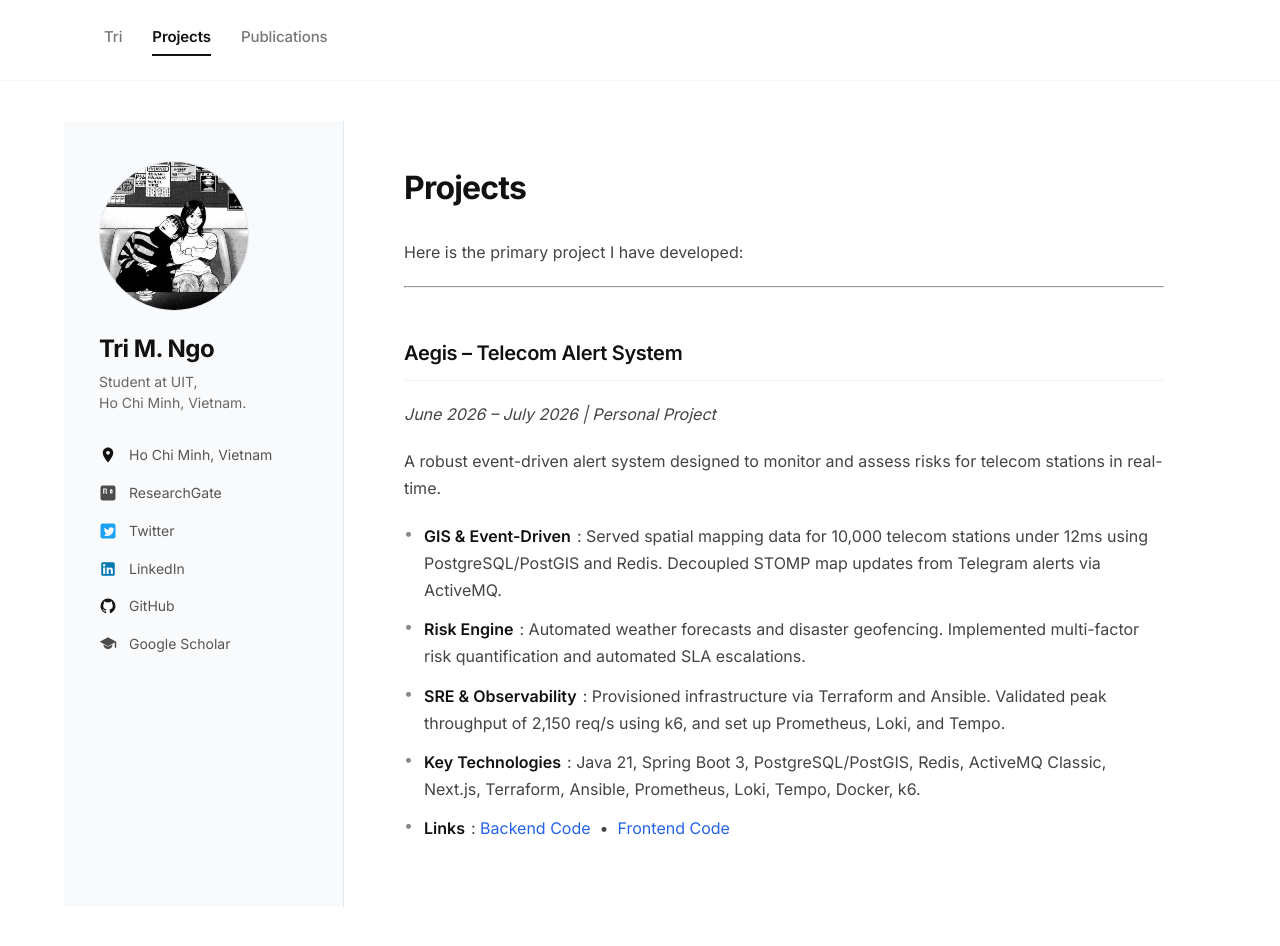
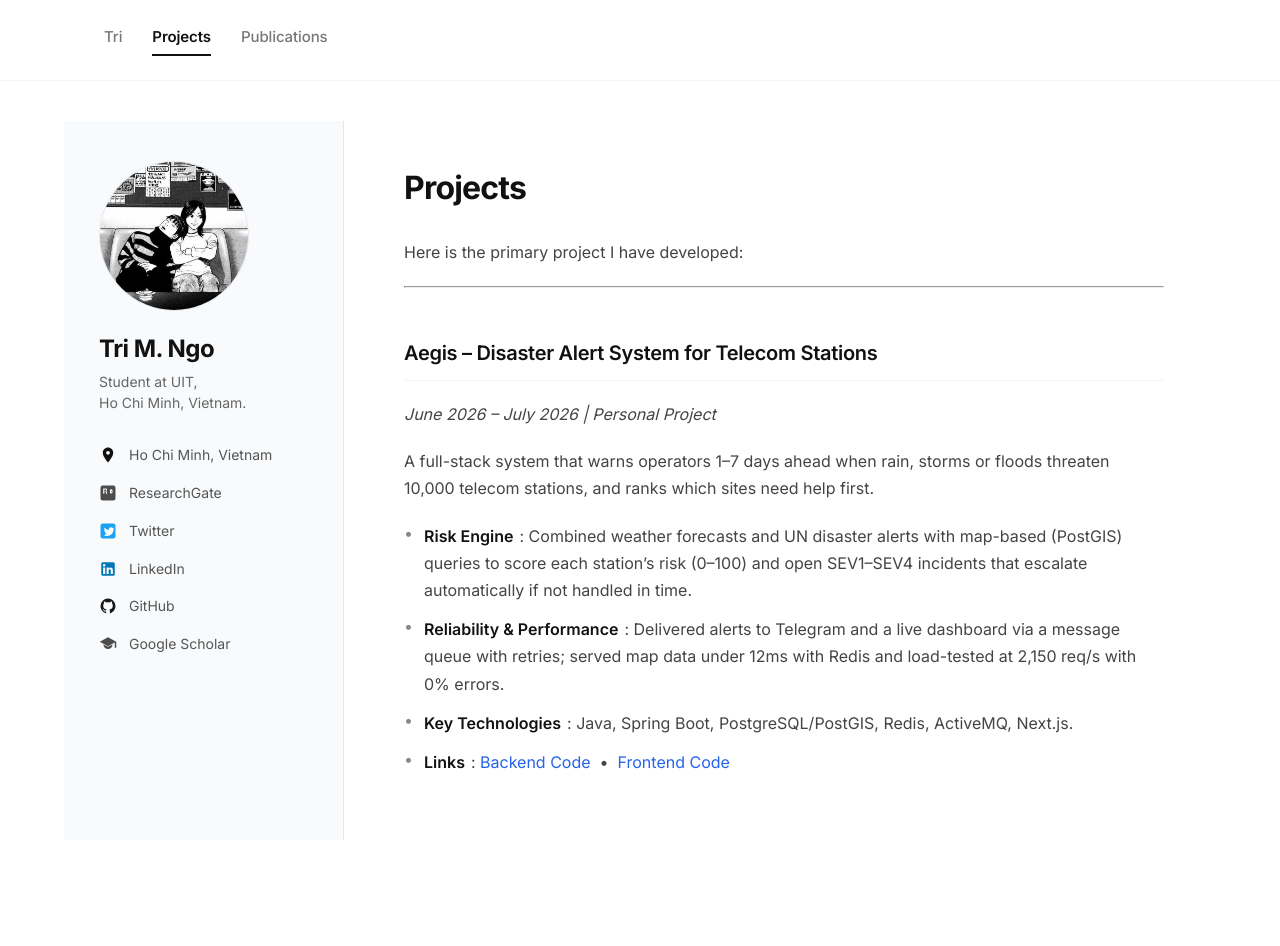
Before and after one commit to triaxios713/triaxios713.github.io, a Jekyll site: the page built from projects.md, in a window 1280 px wide and 987 px high. Shown: the top 946 px of the window. Built offline with Jekyll 4.4.1, drawn with Linux system fonts in a browser that asks for light colours.

Commit message:
feat: update CV details, enhance project description, and refine publications section

```diff
--- a/projects.md
+++ b/projects.md
@@ -10,13 +10,12 @@ Here is the primary project I have developed:
 
 ---
 
-## **Aegis – Telecom Alert System**
+## **Aegis – Disaster Alert System for Telecom Stations**
 *June 2026 – July 2026 | Personal Project*
 
-A robust event-driven alert system designed to monitor and assess risks for telecom stations in real-time.
+A full-stack system that warns operators 1–7 days ahead when rain, storms or floods threaten 10,000 telecom stations, and ranks which sites need help first.
 
-- **GIS & Event-Driven**: Served spatial mapping data for 10,000 telecom stations under 12ms using PostgreSQL/PostGIS and Redis. Decoupled STOMP map updates from Telegram alerts via ActiveMQ.
-- **Risk Engine**: Automated weather forecasts and disaster geofencing. Implemented multi-factor risk quantification and automated SLA escalations.
-- **SRE & Observability**: Provisioned infrastructure via Terraform and Ansible. Validated peak throughput of 2,150 req/s using k6, and set up Prometheus, Loki, and Tempo.
-- **Key Technologies**: Java 21, Spring Boot 3, PostgreSQL/PostGIS, Redis, ActiveMQ Classic, Next.js, Terraform, Ansible, Prometheus, Loki, Tempo, Docker, k6.
+- **Risk Engine**: Combined weather forecasts and UN disaster alerts with map-based (PostGIS) queries to score each station's risk (0–100) and open SEV1–SEV4 incidents that escalate automatically if not handled in time.
+- **Reliability & Performance**: Delivered alerts to Telegram and a live dashboard via a message queue with retries; served map data under 12ms with Redis and load-tested at 2,150 req/s with 0% errors.
+- **Key Technologies**: Java, Spring Boot, PostgreSQL/PostGIS, Redis, ActiveMQ, Next.js.
 - **Links**: [Backend Code](https://github.com/triaxios713/AegisServer) &nbsp;•&nbsp; [Frontend Code](https://github.com/triaxios713/Aegis)
```
Also changed, not shown: index.md (+3 -1 lines), publications.md (+1 -2 lines), 1 other file.
